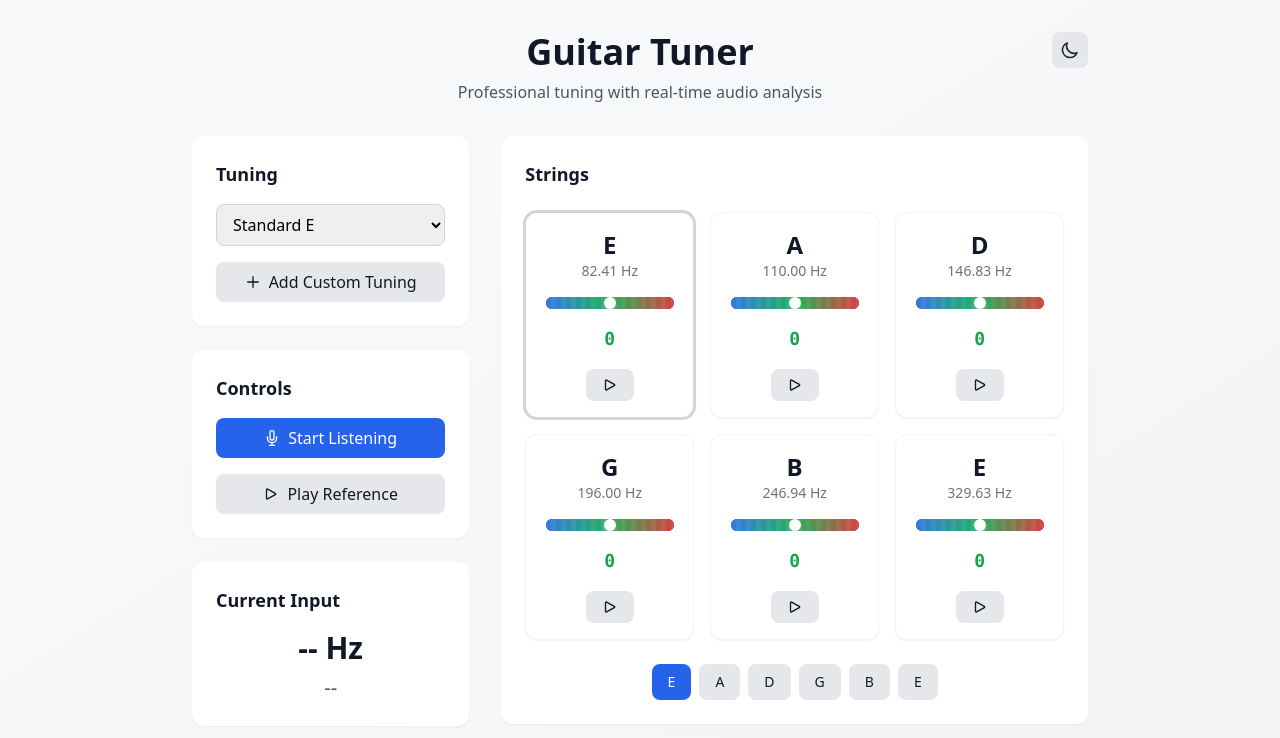
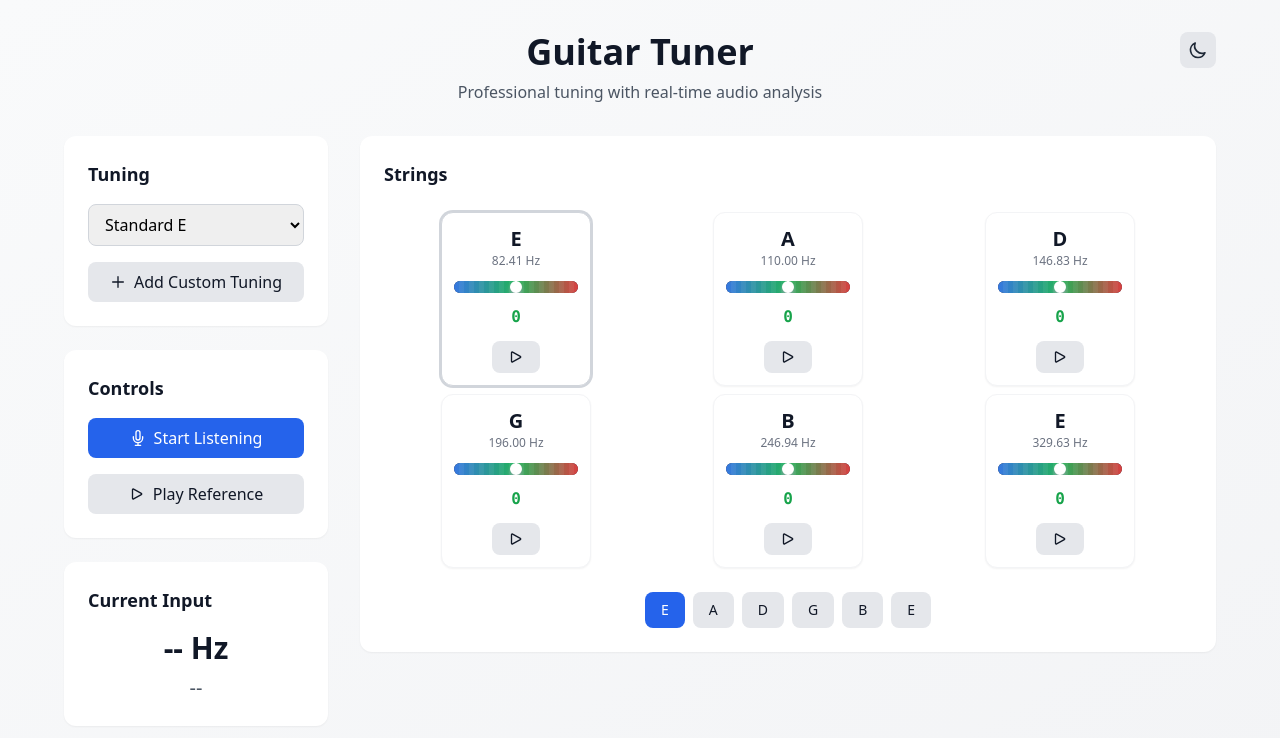
Before and after one commit to mezentsevs/guitar-tuner, a Nuxt app: page / in a window 1280 px wide. Shown: the top 738 px of the page. Built offline with nearby package versions, Linux system fonts and the light colour scheme.

Commit message:
feat: implement instrument-accurate string grid layout with responsive design

```diff
--- a/components/StringIndicator.vue
+++ b/components/StringIndicator.vue
@@ -1,6 +1,6 @@
 <template>
     <div
-        class="flex flex-col items-center p-4 rounded-xl shadow-sm border transition-all duration-200 cursor-pointer hover:scale-105"
+        class="flex flex-col items-center p-3 rounded-xl shadow-sm border transition-all duration-200 cursor-pointer hover:scale-105 w-full max-w-[150px] mx-auto"
         :class="[
             baseCardClass,
             {
@@ -17,15 +17,17 @@
         ]"
         @click="$emit('select')">
         <!-- String Info -->
-        <div class="text-center mb-4">
-            <div class="text-2xl font-bold text-gray-900 dark:text-white">{{ string.note }}</div>
-            <div class="text-sm text-gray-500 dark:text-gray-400">
+        <div class="text-center mb-3 w-full">
+            <div class="text-xl font-bold text-gray-900 dark:text-white truncate">
+                {{ string.note }}
+            </div>
+            <div class="text-xs text-gray-500 dark:text-gray-400 truncate">
                 {{ string.frequency.toFixed(2) }} Hz
             </div>
         </div>
 
         <!-- Deviation Indicator -->
-        <div class="w-32 h-3 bg-gray-900 rounded-full mb-4 relative overflow-hidden shadow-inner">
+        <div class="w-full h-3 bg-gray-900 rounded-full mb-3 relative overflow-hidden shadow-inner">
             <!-- Background Gradient -->
             <div
                 class="absolute inset-0 bg-gradient-to-r from-blue-500 via-green-500 to-red-500 opacity-90" />
@@ -50,7 +52,7 @@
         </div>
 
         <!-- Cent Display -->
-        <div class="text-lg font-semibold mb-4 font-mono" :class="centColor">
+        <div class="text-base font-semibold mb-3 font-mono" :class="centColor">
             {{ deviation > 0 ? '+' : '' }}{{ deviation }}
         </div>
 
--- a/components/Tuner.vue
+++ b/components/Tuner.vue
@@ -1,7 +1,7 @@
 <template>
     <div
         class="min-h-screen bg-gradient-to-br from-gray-50 to-gray-100 dark:from-gray-900 dark:to-gray-800 py-8 px-4 transition-colors duration-300">
-        <div class="max-w-4xl mx-auto">
+        <div class="max-w-6xl mx-auto">
             <!-- Header -->
             <div class="text-center mb-8 relative">
                 <div class="absolute top-0 right-0">
@@ -14,7 +14,7 @@
             </div>
 
             <!-- Main Content -->
-            <div class="grid lg:grid-cols-3 gap-8">
+            <div class="grid lg:grid-cols-4 gap-8">
                 <!-- Tuning Controls -->
                 <div class="lg:col-span-1 space-y-6">
                     <!-- Tuning Selector -->
@@ -26,7 +26,6 @@
                         <TuningSelector
                             :tunings="allTunings"
                             :current-tuning-id="currentTuning.id"
-                            :custom-tunings="customTunings"
                             @select-tuning="selectTuning"
                             @add-custom-tuning="addCustomTuning" />
                     </div>
@@ -74,14 +73,15 @@
                 </div>
 
                 <!-- Strings Grid -->
-                <div class="lg:col-span-2">
+                <div class="lg:col-span-3">
                     <div
-                        class="bg-white dark:bg-gray-800 rounded-xl shadow-sm p-6 transition-colors duration-300">
+                        class="bg-white dark:bg-gray-800 rounded-xl shadow-sm p-6 transition-colors duration-300 min-h-[500px] flex flex-col"
+                        :class="stringsContainerClass">
                         <h2 class="text-lg font-semibold text-gray-900 dark:text-white mb-6">
                             Strings
                         </h2>
 
-                        <div class="grid grid-cols-2 md:grid-cols-3 gap-4">
+                        <div :class="gridLayoutClass" class="flex-1">
                             <StringIndicator
                                 v-for="(string, index) in currentTuning.strings"
                                 :key="index"
@@ -94,12 +94,13 @@
                                 "
                                 :is-active="activeStringIndex === index"
                                 :is-playing="isPlayingReference && activeStringIndex === index"
+                                :class="getStringPositionClass(index)"
                                 @select="selectString(index)"
                                 @play="playString(index)" />
                         </div>
 
                         <!-- String Navigation -->
-                        <div class="flex justify-center mt-6 space-x-2">
+                        <div class="flex flex-wrap justify-center mt-6 gap-2">
                             <Button
                                 v-for="(string, index) in currentTuning.strings"
                                 :key="index"
@@ -122,7 +123,6 @@ import { DetectionStatus } from '@/types/tuner';
 const {
     currentTuning,
     allTunings,
-    customTunings,
     activeStringIndex,
     currentFrequency,
     currentNote,
@@ -138,6 +138,50 @@ const {
 } = useTuner();
 
 const isPlayingReference = ref<boolean>(false);
+
+const stringGridLayouts: Record<number, string> = {
+    1: 'grid grid-cols-1 gap-2', // 1 string: monochord
+    2: 'grid grid-cols-2 gap-2', // 2 strings: dichord
+    3: 'grid grid-cols-2 sm:grid-cols-3 gap-2', // 3 strings: balalaika, domra
+    4: 'grid grid-cols-2 sm:grid-cols-4 gap-2', // 4 strings: ukulele, bass, violin
+    5: 'grid grid-cols-2 sm:grid-cols-3 gap-2', // 5 strings: 5-string bass (3+2 layout)
+    6: 'grid grid-cols-2 sm:grid-cols-3 gap-2', // 6 strings: standard guitar
+    7: 'grid grid-cols-2 sm:grid-cols-4 gap-2', // 7 strings: 7-string guitar (4+3 layout)
+    8: 'grid grid-cols-2 sm:grid-cols-4 gap-2', // 8 strings: 8-string guitar, mandolin
+    9: 'grid grid-cols-2 sm:grid-cols-3 md:grid-cols-3 gap-2', // 9 strings: theoretical
+    10: 'grid grid-cols-2 sm:grid-cols-3 md:grid-cols-4 gap-2', // 10+ strings: theoretical/custom
+};
+
+const gridLayoutClass = computed((): string => {
+    const stringCount = currentTuning.value.strings.length;
+    return stringGridLayouts[stringCount] || stringGridLayouts[10]!;
+});
+
+const stringsContainerClass = computed((): string => {
+    const stringCount = currentTuning.value.strings.length;
+    return stringCount < 6 ? 'justify-center' : '';
+});
+
+const getStringPositionClass = (index: number): string => {
+    const stringCount = currentTuning.value.strings.length;
+
+    switch (stringCount) {
+        case 5: // 5-string bass: 3+2 layout with right alignment
+            if (index === 3) return 'sm:col-start-2';
+            if (index === 4) return 'sm:col-start-3';
+            break;
+        case 7: // 7-string guitar: 4+3 layout with right alignment
+            if (index === 4) return 'sm:col-start-2';
+            if (index === 5) return 'sm:col-start-3';
+            if (index === 6) return 'sm:col-start-4';
+            break;
+        default:
+            // No special positioning for other string counts
+            break;
+    }
+
+    return '';
+};
 
 const toggleListening = async (): Promise<void> => {
     if (isListening.value) {
--- a/components/TuningSelector.vue
+++ b/components/TuningSelector.vue
@@ -1,25 +1,10 @@
 <template>
     <div class="space-y-4">
-        <!-- Preset Tunings -->
+        <!-- Tuning Selector -->
         <Select
             :model-value="currentTuningId"
             :options="tuningOptions"
             @update:model-value="selectTuning" />
-
-        <!-- Custom Tunings -->
-        <div v-if="customTunings.length > 0" class="space-y-2">
-            <div class="text-sm font-medium text-gray-700 dark:text-gray-300">Custom Tunings</div>
-            <div class="flex flex-wrap gap-2">
-                <Button
-                    v-for="tuning in customTunings"
-                    :key="tuning.id"
-                    variant="secondary"
-                    size="sm"
-                    @click="selectTuning(tuning.id)">
-                    {{ tuning.name }}
-                </Button>
-            </div>
-        </div>
 
         <!-- Add Custom Tuning -->
         <Button variant="secondary" class="w-full h-10" @click="showCustomModal = true">
@@ -94,7 +79,6 @@ interface SelectOption {
 const props = defineProps<{
     tunings: readonly Tuning[];
     currentTuningId: string;
-    customTunings: readonly Tuning[];
 }>();
 
 const emit = defineEmits<{
```
